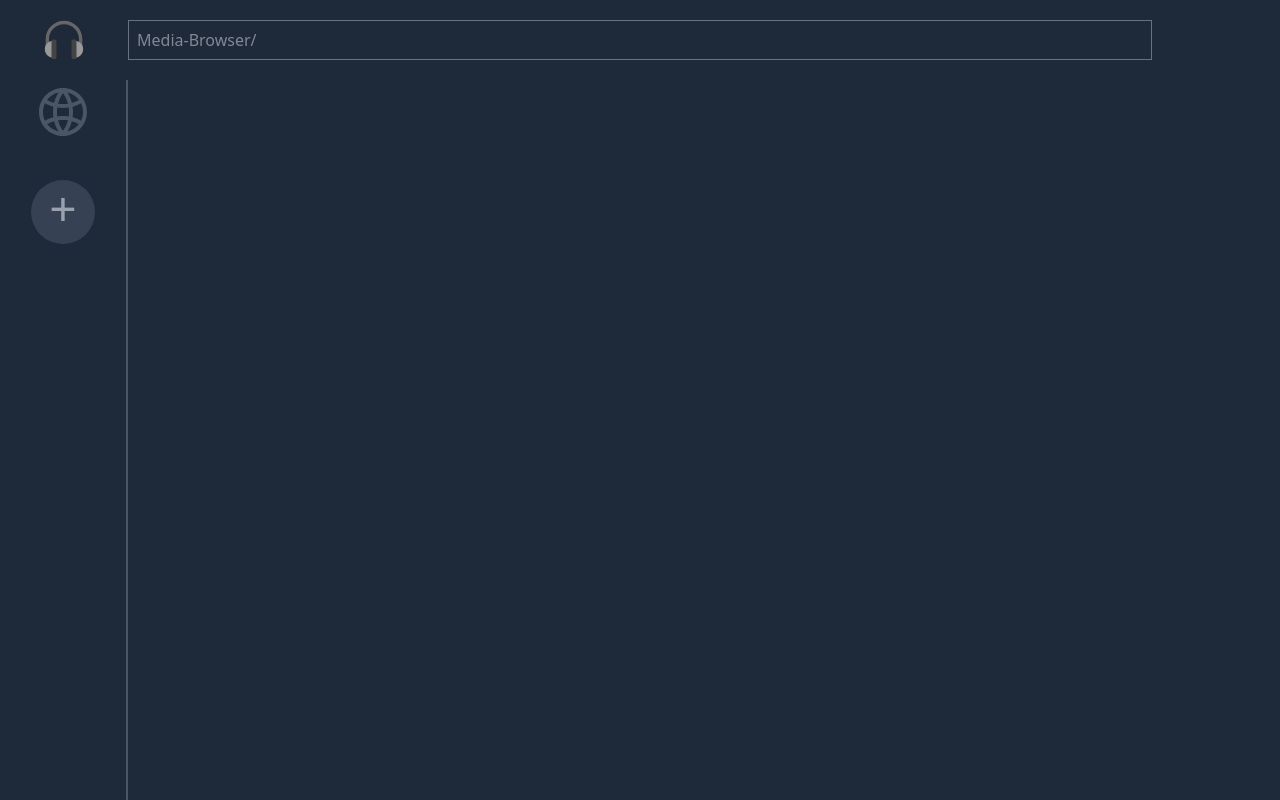
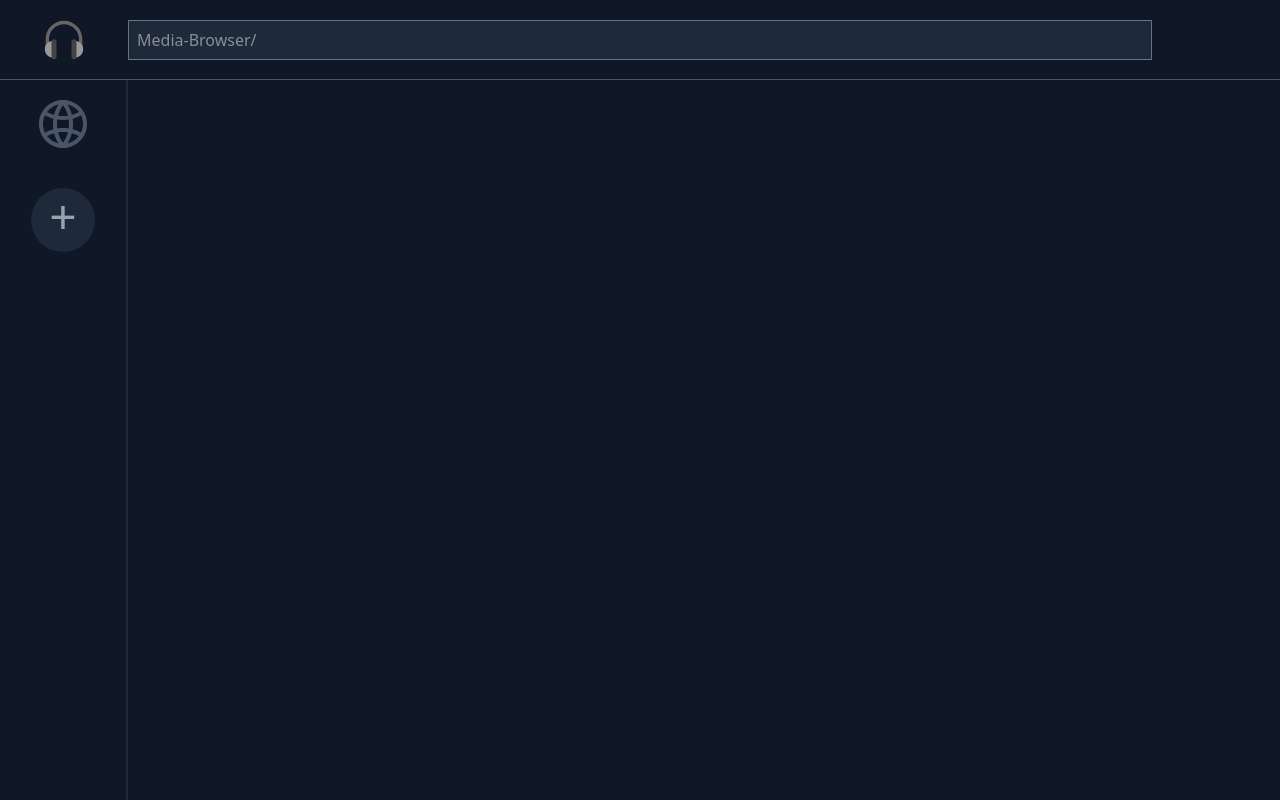
Before and after one commit to Mario7w78/mediabrowser, a React (Vite) app: page / in a window 1280 px wide. Built offline with nearby package versions, Linux system fonts and the light colour scheme.

Commit message:
better creation

```diff
--- a/src/components/CreateDir/CreateDir.jsx
+++ b/src/components/CreateDir/CreateDir.jsx
@@ -45,19 +45,19 @@ function CreateDir(){
     })
   }
   return (
-    <form className="absolute font-mono bg-gray-600 border-2 border-gray-400 row-start-4 col-start-5 z-10 row-span-4 col-span-1  p-4 flex flex-col rounded-4xl gap-2">
+    <form onSubmit={handleCreate} className="absolute font-mono bg-gray-800 border-2 border-gray-400 row-start-4 col-start-5 z-10 row-span-4 col-span-1  p-4 flex flex-col rounded-4xl gap-2">
 
       <input onChange={handleFileChange} className ="hidden" type="file" id="cover" name= "imgurl" accept=".jpg, .png" />
 
       <label htmlFor="cover" className="overflow-hidden cursor-pointer self-center size-20 bg-gray-700 rounded-full flex justify-center items-center">
-        <img className = "w-full h-full object-contain" src={preview}  />
+        <img className = "w-full h-full object-cover" src={preview}  />
       </label>
 
-      <label htmlFor="name">Directory:</label>
+      <label className="text-gray-50" htmlFor="name">Directory:</label>
 
       <input onChange={handleChange} className = "bg-gray-400 border-2 border-gray-200  rounded-3xl p-1 pl-1.5" type="text" name="name" required placeholder="Directory name.."/>
 
-      <button onClick={handleCreate} className="bg-gray-400 border-1 border-gray-800 rounded-3xl cursor-pointer">Create</button>
+      <button type="submit" className="bg-gray-400 border-1 border-gray-800 rounded-3xl cursor-pointer">Create</button>
 
       <button onClick={handleClick} className="bg-gray-400 border-1 border-gray-800 rounded-3xl cursor-pointer">Cancel</button>
 
--- a/src/components/VerticalBar/VerticalBar.jsx
+++ b/src/components/VerticalBar/VerticalBar.jsx
@@ -13,11 +13,14 @@ function VerticalBar(){
     dispatch(appearCreate(!isOpen))
   }
   return (
-    <div className="border-gray-600 border-r-2 row-span-9 flex flex-col items-center gap-4 overflow-y-auto hide-scroll">
+    <div className="border-gray-800 border-r-2 row-span-9 flex flex-col items-center overflow-y-auto hide-scroll ">
+
       {directories.map(dir => (
         <Directory url = {dir.imgurl} name = {dir.name}/>
       ))}
-      <button className = "cursor-pointer my-5 h-16 w-16 pb-2 text-5xl text-gray-400 bg-gray-700 rounded-full flex justify-center items-center" onClick={handleClick}>+</button>
+
+      <button className = "cursor-pointer my-5 h-16 w-16 pb-2 text-5xl text-gray-400 bg-gray-800 rounded-full flex justify-center items-center" onClick={handleClick}>+</button>
+
     </div>
   )
 
--- a/src/components/base/base.jsx
+++ b/src/components/base/base.jsx
@@ -8,15 +8,21 @@ function Base(){
   console.log(isOpen)
 
   return (
-    <div className="relative bg-gray-800 w-screen h-screen grid grid-cols-10 grid-rows-10">
+    <div className="relative bg-gray-900 w-screen h-screen grid grid-cols-10 grid-rows-10">
+
       {
       isOpen &&
       <CreateDir/>
       }
-      <div className="col-span-10 grid grid-cols-10">
-        <div className="flex justify-center items-center"><img className="row-start-1 col-start-1 size-10 " src="/icon.svg"/></div>
 
-        <input className="col-start-2 col-span-8 h-10 self-center border-1 border-gray-500 pl-2 text-gray-200" type="text" placeholder="Media-Browser/" />
+      <div className="border-b-1 border-gray-600 col-span-10 grid grid-cols-10 ">
+
+        <div className="flex justify-center items-center">
+          <img className="row-start-1 col-start-1 size-10 " src="/icon.svg"/>
+          </div>
+
+        <input className="bg-gray-800 col-start-2 col-span-8 h-10 self-center border-1 border-gray-500 pl-2 text-gray-100" type="text" placeholder="Media-Browser/" />
+
       </div>
 
       <VerticalBar/>
--- a/src/components/directory/Directory.jsx
+++ b/src/components/directory/Directory.jsx
@@ -5,9 +5,9 @@ function Directory({url, name}){
     url = "/default.svg"
   }
   return (
-      <div className="cursor-pointer max-h-16 max-w-16 min-h-16 min-w-16 rounded-full overflow-hidden ">
+      <button className="cursor-pointer max-h-16 max-w-16 min-h-16 min-w-16 rounded-2xl overflow-hidden my-3">
       <img className="w-full h-full object-cover" alt={name} src={url}/>
-    </div>
+    </button>
   )
 }
 
```
